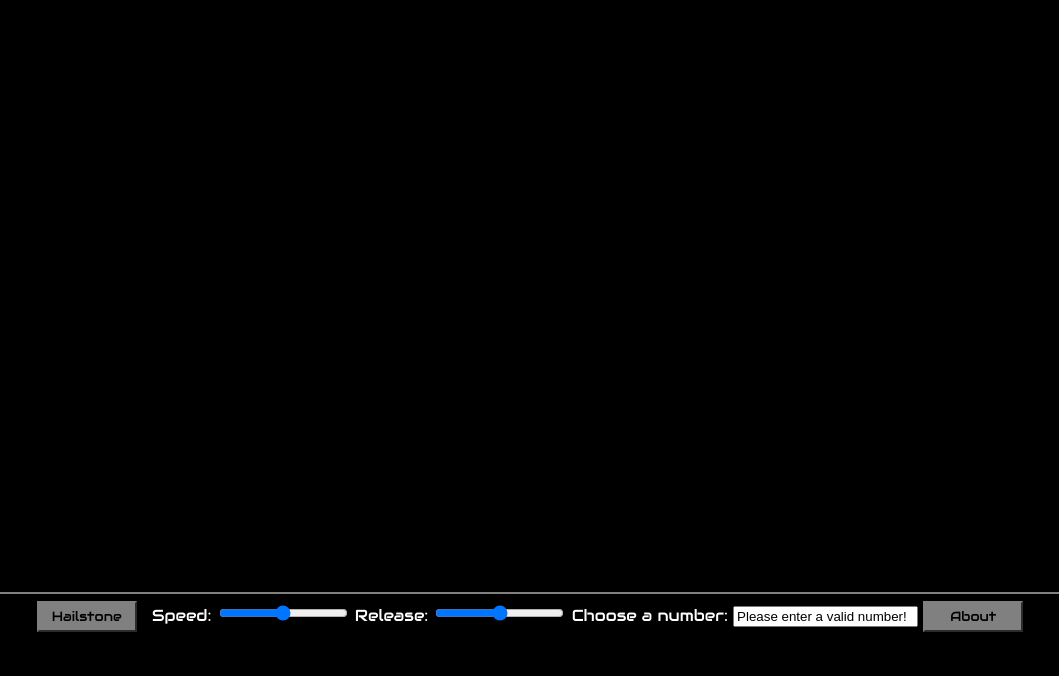
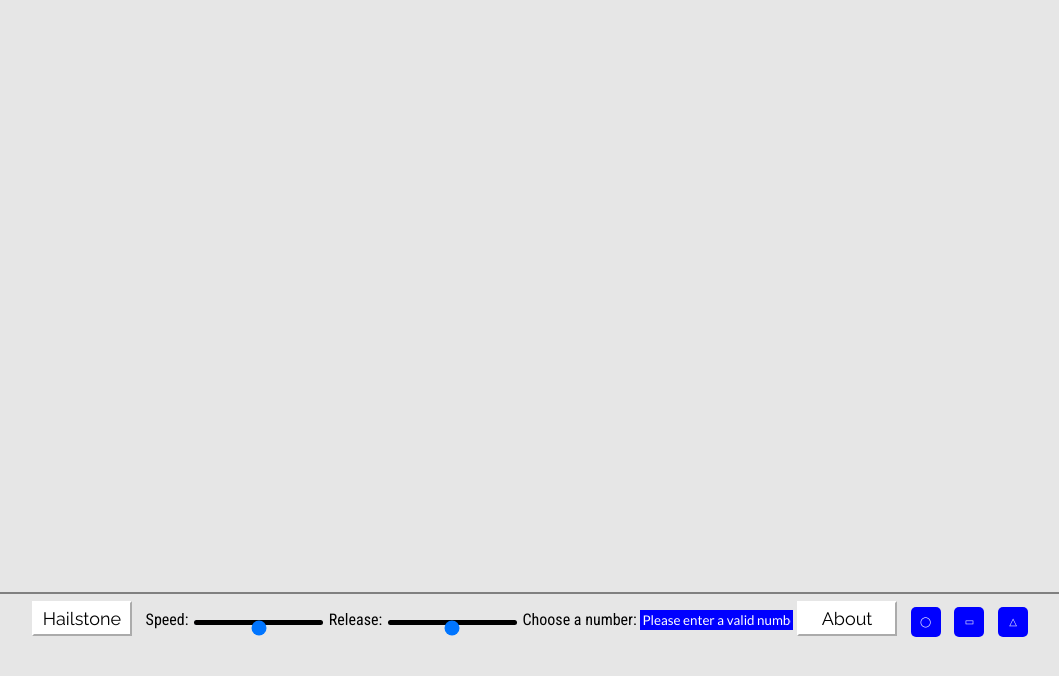
Before and after one commit to alexsherman/hailstone, a plain HTML site: page hailstone.html in a window 1280 px wide. Both pictures are taken after a click on the button "Hailstone". Shown: the whole page, without its empty margins (105-1164 px from the left). Drawn offline with nearby package versions, Linux system fonts and the light colour scheme.

Commit message:
update visuals

```diff
--- a/hailstone.css
+++ b/hailstone.css
@@ -1,13 +1,13 @@
 body {
-  background-color: black;
+  background-color: #e6e6e6;
 }
 
 #container {
-  color: white;
+  color: black;
   margin: 0 auto;
   margin-top: 10px;
   text-align: center;
-  font-family: "Audiowide";
+  font-family: "Roboto Condensed";
 }
 
 #graphic_area {
@@ -21,34 +21,64 @@ body {
 #number_list {
   padding-top: 20px;
   font-size: 16px;
-  color: red;
   height: 50px;
-  font-family: "Teko";
+  font-family: "Raleway";
   text-align: left;
   overflow: auto;
 }
 
 button {
-  background-color: gray;
-  border-color: gray;
+  background-color: white;
+  border-color: white;
   padding: 5px;
   width: 100px;
-  font-family: "Audiowide";
+  font-family: "Raleway";
+  font-size: 18px;
   transition: .3s;
   margin-right: 10px;
+  text-decoration: none;
 }
+
+button:focus, #startNumber:focus {outline:0;}
 
 button:hover {
   cursor: pointer;
   border-color: black;
 }
 
+input[type=range]::-webkit-slider-runnable-track {
+    cursor: pointer;
+    color: black;
+    height: 5px;
+    background: black;
+    border-radius: 3px;
+}
+
+#startNumber {
+  background-color: blue;
+  color: white;
+  border: none;
+  padding: 2px;
+  font-family: "Lato";
+}
+
+.waveSelection {
+    width: 30px;
+    height: 30px;
+    border-radius: 5px;
+    background-color: blue;
+    border: none;
+    color: white;
+    font-size: 10px;
+}
+
 #controls {
   border-top: 2px solid gray;
   padding-top: 7px;
+
 }
 
 #about {
   display: none;
-  font-family: "Source Code Pro";
+  font-family: "Raleway";
 }
--- a/hailstone.html
+++ b/hailstone.html
@@ -2,9 +2,9 @@
 <html lang="en" xmlns="http://www.w3.org/1999/xhtml">
 
 <head>
-  <script type="text/javascript" src="lib/d3.min.js"></script>
+
   <link rel="stylesheet" href="hailstone.css">
-  <link href='https://fonts.googleapis.com/css?family=Audiowide|Source+Code+Pro|Teko' rel='stylesheet' type='text/css'>
+  <link href='https://fonts.googleapis.com/css?family=Roboto+Condensed|Raleway|Lato' rel='stylesheet' type='text/css'>
   <title>hail[s]tone</title>
 </head>
 
@@ -16,11 +16,14 @@
 
 
     <div id="controls">
-      <button id="hailstone" onclick="hailstoneHelper();">Hailstone</button>
+      <button id="hailstone">Hailstone</button>
       Speed: <input type="range" id="speed">
       Release: <input type="range" id="release">
       Choose a number: <input type="text" id="startNumber">
-      <button onclick="about();">About</button>
+      <button id="showAbout">About</button>
+      <button class="waveSelection" id="switch_sine">&#9711;</button>
+      <button class="waveSelection" id="switch_square">&#9645;</button>
+      <button class="waveSelection" id="switch_triangle">&#9651;</button>
       <div id="about">
         <p>a hailstone sequence is a sequence of numbers generated by the following process:</p>
           <p>   if n is even, divide n by 2.</p>
@@ -37,7 +40,6 @@
   </div>
 </body>
 
+<script type="text/javascript" src="lib/d3.min.js"></script>
 <script src="//ajax.googleapis.com/ajax/libs/jquery/1.10.2/jquery.min.js"></script>
 <script type="text/javascript" src="hailstone.js"></script>
-
- <script src="//code.jquery.com/ui/1.11.4/jquery-ui.js"></script>
--- a/hailstone.js
+++ b/hailstone.js
@@ -1,48 +1,61 @@
-var startNum = 20003;
-var num = startNum;
-var speed = 150;
-var release = .5;
-var ticked = true;
-var numberDiv = d3.select("#number_list");
-var rHeight = 250;
-var maxVolume = .04;
-var speedCoefficient = 75;
-var releaseCoefficient = 5;
-var waveType = "sine";
-
-var width = 1200;
-var height = 500;
-
-var oldX = width / 2;
-var oldY = height / 2;
+(function() {
   //Numbers I like the sound of:
   //440
   //10273
   //20001
   // 15234
+  //12331
+  //12778
+  //19587
+  var startNum;
+  var num;
+  var ticked = true;
 
+  var speed = 150;
+  var release = .5;
+  var waveType = "sine";
+  var maxVolume = .04;
+  var speedCoefficient = 75;
+  var releaseCoefficient = 5;
+  var numberDiv = d3.select("#number_list");
+  var svg_area;
+
+  var rHeight = 250;
+  var width = 1200;
+  var height = 500;
+  var oldX = width / 2;
+  var oldY = height / 2;
+
+  function createSvgArea() {
     //Add the svg area
-d3.select("#graphic_area").append("svg")
+    return d3.select("#graphic_area").append("svg")
         .attr("id", "svg_area")
         .attr("width", width +"px")
         .attr("height", height + "px")
-  .append("rect")
-    .attr("id", "rectangle");
+  }
+
+    svg_area = createSvgArea();
+    svg_area.append("rect")
+      .attr("id", "rectangle")
+        .style("fill", "#e6e6e6");
 
   //change speed
   $('#speed').change(function() {
     var val = ($('#speed').val() != 0) ? $('#speed').val() : 1
     speed = (speedCoefficient / val) * speedCoefficient;
   })
-
   //change release time
   $('#release').change(function() {
     var val = ($('#release').val() != 0) ? $('#release').val() : 1
     release = (val / speedCoefficient) * releaseCoefficient;
-  console.log("release=" + release);
   })
+  $('#hailstone').click(function() {hailstoneHelper(); })
+  $('#showAbout').click(function() {about();})
+  $('#switch_sine').click(function() {switchTo('sine');})
+  $('#switch_square').click(function() {switchTo('square');})
+  $('#switch_triangle').click(function() {switchTo('triangle');})
 
-// initialize
+  // initialize audio context
   var context;
   window.addEventListener('load', init, false);
   function init() {
@@ -55,8 +68,6 @@ function init() {
       alert('Web Audio API is not supported in this browser');
     }
   }
-
-
 
   //does exactly that
   function playSound(frequency, osctype) {
@@ -121,7 +132,7 @@ function hailstone() {
       playSound(num, waveType);
     }
 
-    if (num % 2 == 0) {
+      if (num % 2 != 1) {
         num /= 2;
       } else {
         num *= 3;
@@ -131,6 +142,9 @@ function hailstone() {
       ndHtml += num + ", ";
       numberDiv.text(ndHtml);
 
+      if (waveType == "sine") {
+
+      } else if (waveType == "square") {
         d3.select("#rectangle").style("transition", speed / 700 + "s")
           .attr("height", (rHeight / startNum) * num + "px")
           .attr("width", (300 / startNum) * num + "px")
@@ -141,23 +155,14 @@ function hailstone() {
           d3.select("#rectangle").attr("x", width / 2 - oldX / 2)
           .attr("y", height / 2 - oldY / 2)
           .attr("transition", speed/200 + "s")
-      .attr("fill", function() {
-        return "hsl(" + Math.random() * 360 + ",100%,50%)";
-      })
-
-
-/*    d3.select("#svg_area").append("rect")
-      .attr("height", (rHeight / startNum) * num + "px")
-      .attr("width", (300 / startNum) * num + "px")
-      .attr("transition", speed/500 + "s")
-      .attr("fill", function() {
+          .style("stroke", function() {
              return "hsl(" + Math.random() * 360 + ",100%,50%)";
           });
-*/
-  //  d3.selectAll("rect")
-  //    .style("opacity", function (d) {
-  //      return d3.select(this).style("opacity") - .05;
-  //    });
+
+      } else if (waveType == "triangle") {
+
+      }
+
 
 
       if (num > 1) window.setTimeout(hailstone, speed);
@@ -171,3 +176,12 @@ function about() {
       d3.select("#about").style("display", "none");
     }
   }
+
+  function switchTo(newWaveType) {
+     waveType = newWaveType;
+     var id = "switch_" + waveType;
+     d3.selectAll(".waveSelection").style("background-color", "blue");
+     d3.select("#" + id).style("background-color", "green");
+  }
+
+})();
```
Lines whose indentation alone changed are shown as unchanged.
